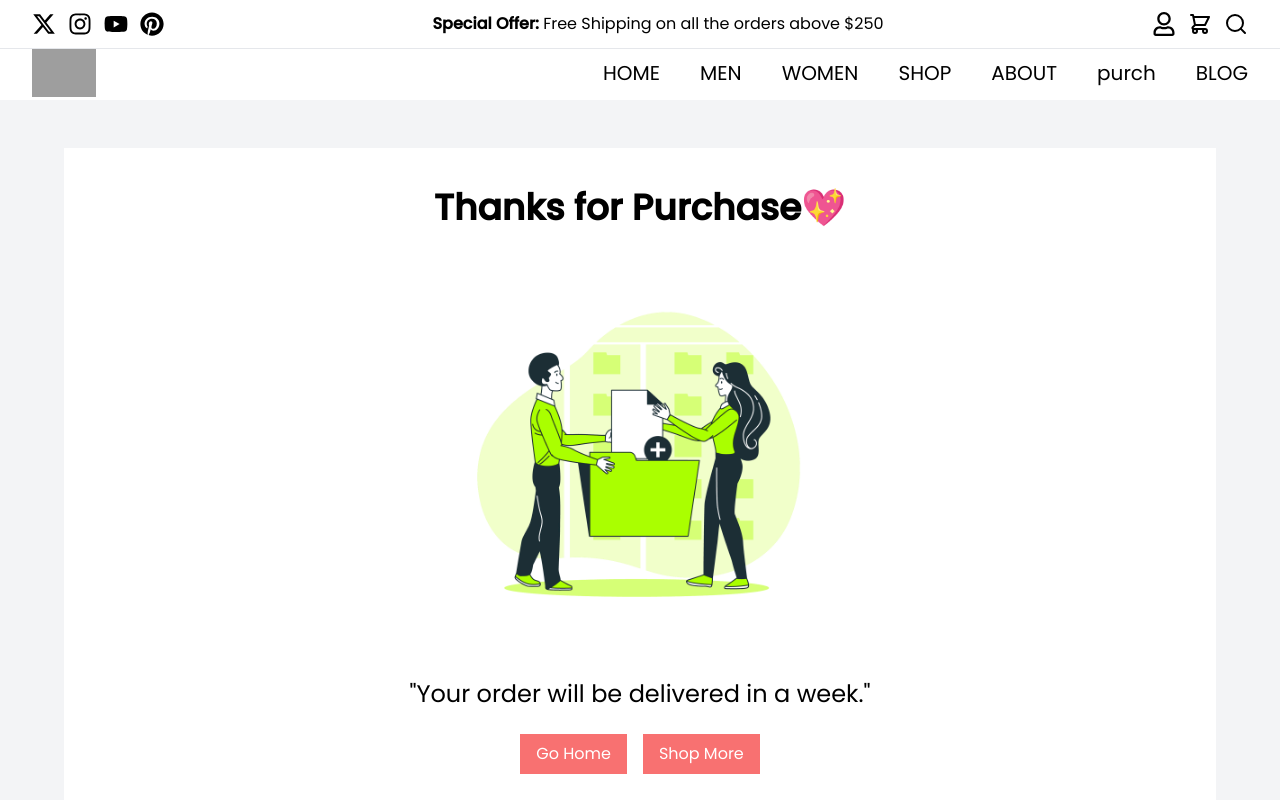
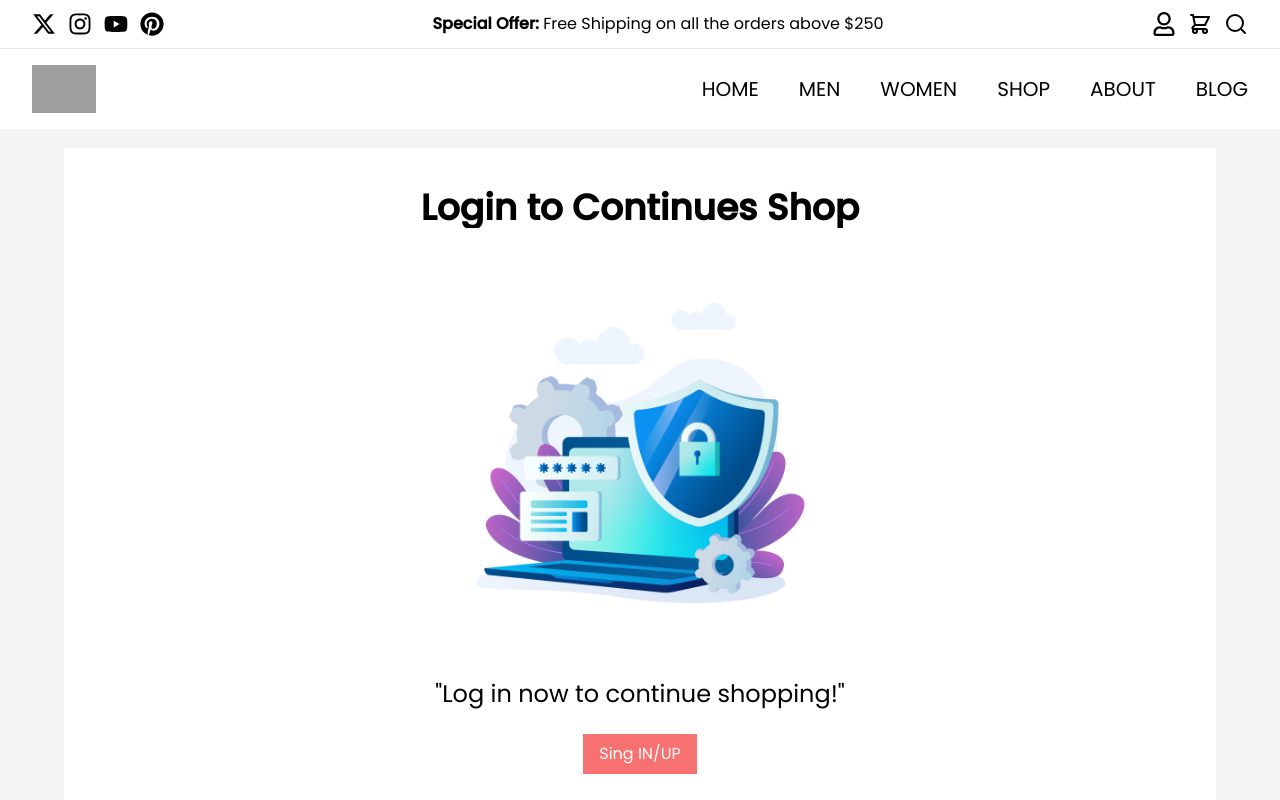
Before and after one commit to rjkush17/shoesStore-public, a React (Vite) app in the folder client/: page /viewCart in a window 1280 px wide. Shown: the top 800 px of the page. Built offline with nearby package versions, Linux system fonts and the light colour scheme; grey boxes are pictures that could not be loaded.

Commit message:
bugs fixed

```diff
--- a/client/src/App.jsx
+++ b/client/src/App.jsx
@@ -43,7 +43,7 @@ function App() {
         <Route path="/shop/:type" element={<Shop />} />
         <Route path='/about' element={<About/>} />
         <Route path="/*" element={<NotFoundPage />} />
-        <Route path="/viewCart" element={<Purchase/>} />
+        <Route path="/viewCart" element={<Purchase handleLoginopen={handleLoginopen} />} />
       </Routes>
       <Footer />
     </>
--- a/client/src/Components/Header.jsx
+++ b/client/src/Components/Header.jsx
@@ -45,7 +45,7 @@ function Header({handleLoginopen, handleCartOpen, handleProfileOpen}) {
 
         <hr className="mt-3" />
 
-        <nav className="h-12 flex items-center cols justify-between flex-col tablet:flex-row overflow-hidden">
+        <nav className="h-12 flex items-center mobile:my-4 cols justify-between flex-col tablet:flex-row overflow-hidden">
           <div className="flex items-center justify-between w-full  px-2 mobile:px-8">
             <img src={logo} className="h-12"  onClick={()=>navigate("/")}/>
             <div
@@ -77,7 +77,6 @@ function Header({handleLoginopen, handleCartOpen, handleProfileOpen}) {
             <li className="nav-li" onClick={()=>navigate("/shop/women")}>WOMEN</li>
             <li className="nav-li"  onClick={()=>navigate("/shop/all")}>SHOP</li>
             <li className="nav-li"  onClick={()=>navigate("/about")}>ABOUT</li>
-            <li className="nav-li"  onClick={()=>navigate("/viewCart")}>purch</li>
             <li className="nav-li">BLOG</li>
 
           </ul>
--- a/client/src/Components/Payment.jsx
+++ b/client/src/Components/Payment.jsx
@@ -1,7 +1,11 @@
 import React, { useState } from 'react';
+import { clearCart } from "../store/slices/cart"
+import { useDispatch } from "react-redux";
+
 
 function Payment({handleOrder, handleStage}){
 
+  const dispatch = useDispatch();
   const [cardDetails, setCardDetails] = useState({
     nameOnCard: '',
     cardNumber: '',
@@ -20,6 +24,7 @@ function Payment({handleOrder, handleStage}){
   const handleSubmit = (e) => {
     e.preventDefault();
     handleOrder("Payment",cardDetails)
+    dispatch(clearCart())
     handleStage("done")
   };
 
--- a/client/src/Page/ProductPage.jsx
+++ b/client/src/Page/ProductPage.jsx
@@ -5,11 +5,13 @@ import { useParams } from "react-router-dom";
 import { useListingData } from "../hook/useListingData";
 import { useDispatch } from 'react-redux';
 import {addCart} from "../store/slices/cart"
+import { useNavigate } from "react-router-dom";
 
 function ProductPage() {
   const { productID } = useParams();
   const { isLoading, errors, listingData, fetchData } = useListingData();
   const dispatch = useDispatch();
+  const navigate = useNavigate();
 
   useEffect(() => {
     fetchData(productID);
@@ -72,6 +74,11 @@ function ProductPage() {
       pcs : quantity
     }
     dispatch(addCart(productCart))
+  }
+
+  const handleBuy = () =>{
+    handleCart();
+    navigate("/viewCart")
   }
 
 
@@ -157,7 +164,7 @@ function ProductPage() {
                 </button>
               </div>
               <div className="">
-                <button className="button bg-black text-white mr-4">
+                <button className="button bg-black text-white mr-4" onClick={handleBuy}>
                   BUY NOW
                 </button>
                 <button className="button   border border-grey-500 mb-6" onClick={handleCart}>
--- a/client/src/Page/Purchase.jsx
+++ b/client/src/Page/Purchase.jsx
@@ -7,12 +7,15 @@ import Payment from "../Components/Payment";
 import { subTotal } from "../assets/subtotal";
 import orderIMG from "../images/purchase/order.jpg";
 import emptyCart from "../images/GIF/emptyCart.gif";
+import reqLogin from "../images/purchase/reqLogin.jpg";
 import { useNavigate } from "react-router-dom";
 
-function Purchase() {
+
+function Purchase({ handleLoginopen }) {
   const navigate = useNavigate();
+  const { userDetails } = useAuth();
+  const cartList = useSelector((state) => state.cart);
 
-  const cartList = useSelector((state) => state.cart);
 
   const isLoaded = () => {
     if (cartList && cartList.length > 0) {
@@ -23,7 +26,7 @@ function Purchase() {
   };
 
   // function for component stage
-  const [stage, setStage] = useState("done");
+  const [stage, setStage] = useState(1);
   const handleStage = (n) => {
     setStage(n);
   };
@@ -52,20 +55,51 @@ function Purchase() {
   return (
     <section className="bg-gray-100 py-12 px-6 tablet:px-16 flex flex-col-reverse mobile:flex-row">
       {/* code of cart is filled */}
-      {isLoaded() === true && stage === 1 && (
+
+      {userDetails && isLoaded() === true  && stage === 1 && (
         <CheckoutCart handleOrder={handleOrder} handleStage={handleStage} />
       )}
-      {isLoaded() === true && stage === 2 && (
+      {userDetails && isLoaded() === true && stage === 2 && (
         <Address handleOrder={handleOrder} handleStage={handleStage} />
       )}
-      {isLoaded() === true && stage === 3 && (
+      {userDetails && isLoaded() === true && stage === 3 && (
         <Payment handleOrder={handleOrder} handleStage={handleStage} />
       )}
 
+        {/* Screen if user login */}
+      {!userDetails && (
+        <section className="w-full text-center bg-white py-10">
+          <p className="text-xl mobile:text-2xl tablet:text-4xl font-semibold">
+            Login to Continues Shop
+          </p>
+
+          <div className="w-64 mobile:w-96 tablet:w-[450px] mx-auto">
+            <img
+              src={reqLogin}
+              alt="Order Img"
+              className="w-full object-cover"
+            />
+          </div>
+          <p className="mobile:text-2xl mb-6 px-4">
+            "Log in now to continue shopping!"
+          </p>
+          <div className="flex gap-4 justify-center">
+            <button
+              className="button bg-red-400 text-white"
+              onClick={handleLoginopen}
+            >
+              Sing IN/UP
+            </button>
+          </div>
+        </section>
+      )}
+
       {/* Code in cart is empty */}
-      {isLoaded() === false && (
+      {isLoaded() === false && userDetails && stage !== "done" && (
         <section className="w-full text-center bg-white py-10">
-          <p className="text-xl mobile:text-2xl tablet:text-4xl font-semibold">Your Cart is empty</p>
+          <p className="text-xl mobile:text-2xl tablet:text-4xl font-semibold">
+            Your Cart is empty
+          </p>
 
           <div className="w-64 mobile:w-96 tablet:w-[450px] mx-auto">
             <img
@@ -94,9 +128,11 @@ function Purchase() {
         </section>
       )}
 
-      {isLoaded() === true && stage === "done" && (
+      {isLoaded() === false && userDetails && stage === "done" && (
         <section className="w-full text-center bg-white py-10">
-          <p className="text-xl mobile:text-2xl tablet:text-4xl font-semibold">Thanks for Purchase💖 </p>
+          <p className="text-xl mobile:text-2xl tablet:text-4xl font-semibold">
+            Thanks for Purchase💖{" "}
+          </p>
           <div className="w-64 mobile:w-96 tablet:w-[450px] mx-auto">
             <img
               src={orderIMG}
@@ -121,11 +157,11 @@ function Purchase() {
               Shop More
             </button>
           </div>
-          {console.log(order)}
+
         </section>
       )}
 
-      {isLoaded() === true && stage !== "done" && (
+      {isLoaded() === true && userDetails && stage !== "done" && (
         <div className="w-full  mobile:w-5/12 mb-6 mobile:mb-0 tablet:w-3/12 mobile:ml-6 bg-white text-lg h-fit">
           <p className="text-center my-2 text-xl">Price Details</p>
           <hr />
--- a/client/src/models/Cart.jsx
+++ b/client/src/models/Cart.jsx
@@ -1,6 +1,6 @@
 import React, { useEffect, useState } from "react";
 import { IoCloseSharp } from "react-icons/io5";
-
+import { useNavigate } from "react-router-dom";
 import { useSelector, useDispatch } from "react-redux";
 import { deleteCart, addQun, minusQun } from "../store/slices/cart";
 import emptyCart from "../images/GIF/emptyCart.gif";
@@ -18,6 +18,12 @@ function Cart({ handleCartOpen }) {
   const cartList = useSelector((state) => state.cart);
   const dispatch = useDispatch();
   const sub = subTotal(cartList)
+  const navigate = useNavigate();
+
+  const handleBuy = () =>{
+    handleCartOpen()
+    navigate("/ViewCart")
+  }
 
   return (
     <>
@@ -94,7 +100,7 @@ function Cart({ handleCartOpen }) {
           {cartList.length <= 0 ?  <p className="button text-white bg-gray-500 my-6 mx-auto w-fit" onClick={()=>alert("Your cart is empty. Please add products before checking out.")}>
             Purchase
           </p> :
-           <p className="button text-white bg-red-500 my-6 mx-auto w-fit">
+           <p className="button text-white bg-red-500 my-6 mx-auto w-fit" onClick={handleBuy}>
            Purchase
          </p>
           }
--- a/client/src/store/slices/cart.jsx
+++ b/client/src/store/slices/cart.jsx
@@ -2,20 +2,7 @@ import { createSlice } from "@reduxjs/toolkit";
 
 const cartSlice = createSlice({
   name: "cart",
-  initialState: [{
-    _id : "sdsdsdsdssdsds",
-    title : "mens soers for offcie ",
-    image : "https://res.cloudinary.com/dq8ybh10f/image/upload/v1709003069/ShoesListing/new1/pvbgel3fulelfjdmaykq.jpg",
-    price : 339,
-    pcs : 2
-  },
-{
-  _id : "sdsdsdsdssdsds",
-  title : "mens soers for offcie ",
-  image : "https://res.cloudinary.com/dq8ybh10f/image/upload/v1709003072/ShoesListing/new1/witpr2ppetjdkerir1h3.jpg",
-  price : 339,
-  pcs : 2
-}],
+  initialState: [],
   reducers: {
     // reducer for add items in cart
     addCart: (state, action) => {
@@ -28,7 +15,7 @@ const cartSlice = createSlice({
     },
     //reducer for clear cart
     clearCart: (state, action) => {
-      state = [];
+      return state = [];
     },
     //reducer for delete one item in cart
     deleteCart: (state, action) => {
```
Also changed, not shown: client/src/images/purchase/reqLogin.jpg (added), 1 other file (tests, documents, lock files or other folders).
